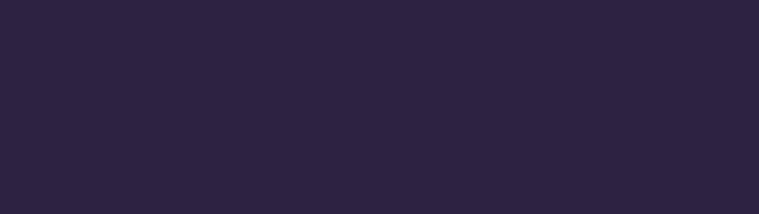
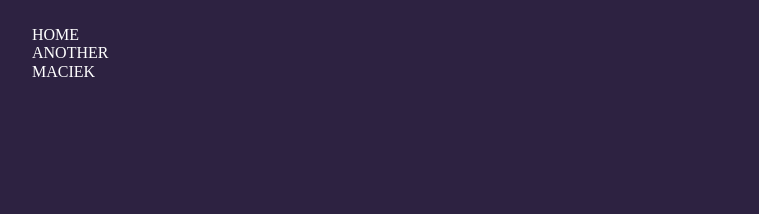
Before and after one commit to DariuszOkonski/webpack-test, a website built with webpack: page src/pages/index.html in a window 1280 px wide. Shown: the top 214 px of the page, without its empty margins (18-777 px from the left). Built offline with nearby package versions, Linux system fonts and the light colour scheme.

Commit message:
add navigation

```diff
--- a/src/pages/index.html
+++ b/src/pages/index.html
@@ -9,6 +9,14 @@
     <link rel="icon" type="image/png" sizes="16x16" href="/favicon-16x16.png" />
   </head>
   <body>
+    <nav>
+      <ul id="nav">
+        <li><a href="index.html">Home</a></li>
+        <li><a href="another.html">Another</a></li>
+        <li><a href="maciek.html">Maciek</a></li>
+      </ul>
+    </nav>
+
     <div class="hello">
       <img class="hello__logo" src="../assets/img/logo.svg" alt="WTF " />
       <span class="hello__circles"></span>
--- a/src/scss/main.scss
+++ b/src/scss/main.scss
@@ -11,3 +11,16 @@
   justify-content: center;
   min-height: 100vh;
 }
+
+#nav {
+  position: fixed;
+  top: 10px;
+  left: 10px;
+  list-style: none;
+
+  a{
+    color: white;
+    text-transform: uppercase;
+    text-decoration: none;
+  }
+}
```
Also changed, not shown: src/pages/another.html (+6 -0 lines), src/pages/maciek.html (+6 -0 lines).
